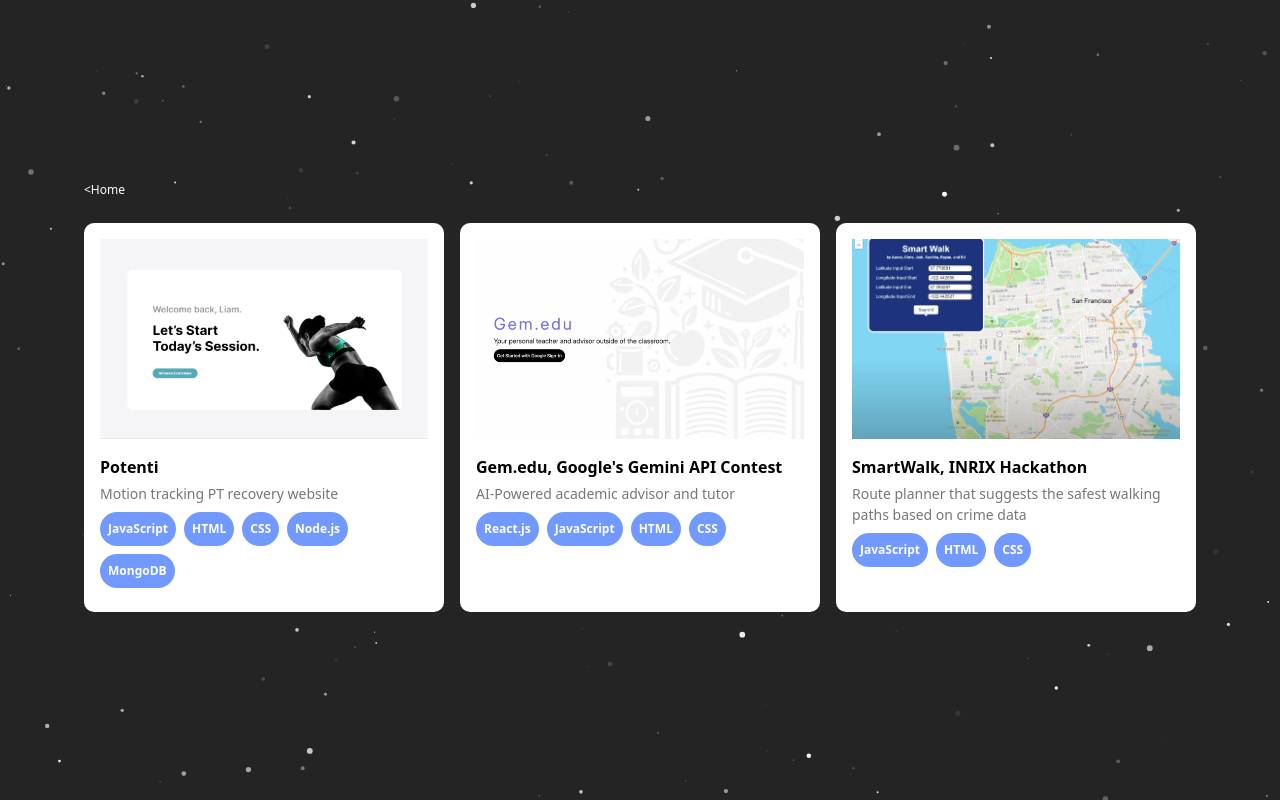
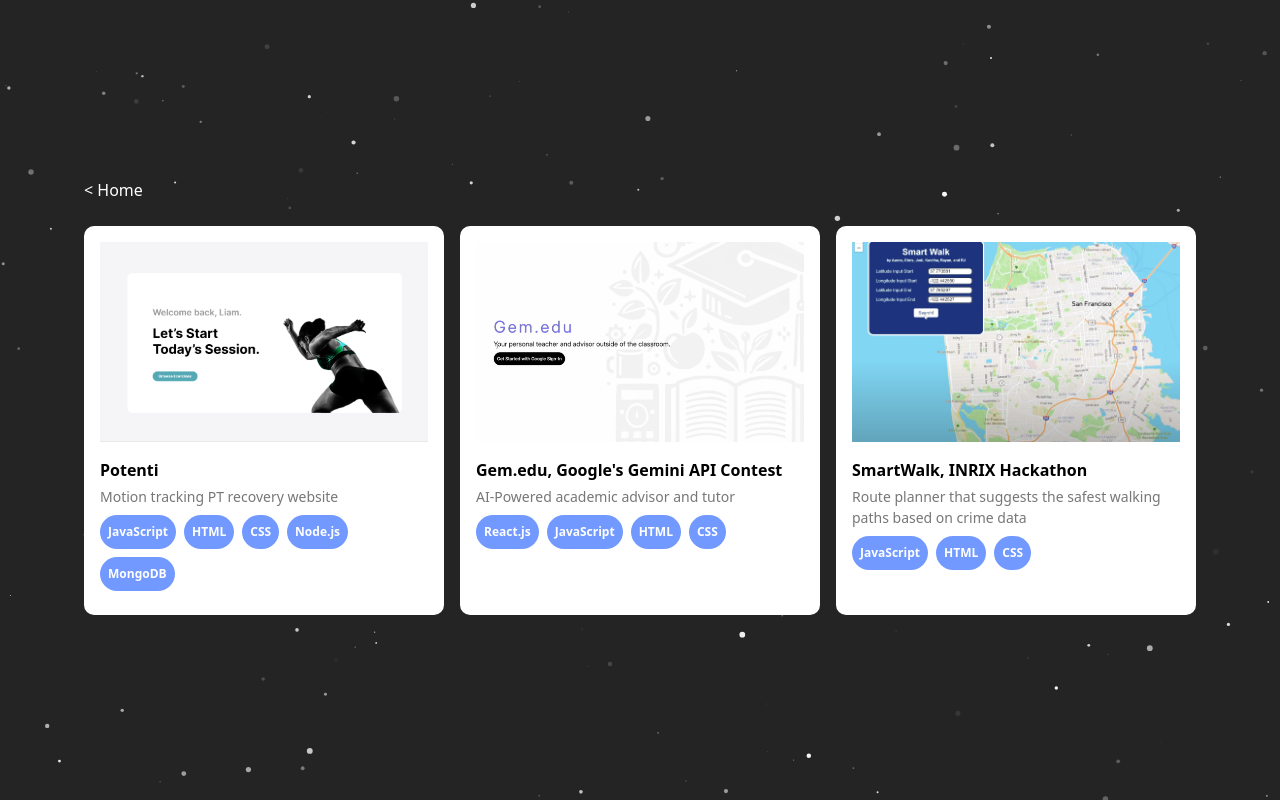
Before and after one commit to Chris-Tamayo/me, a React (Vite) app in the folder client/: page /me/projects in a window 1280 px wide. Built offline with nearby package versions, Linux system fonts and the light colour scheme.

Commit message:
Add home button on projects page

```diff
--- a/client/src/pages/ProjectPage.css
+++ b/client/src/pages/ProjectPage.css
@@ -2,3 +2,15 @@
   max-width: 1440px;
   z-index: 1;
 }
+
+.home-button {
+  font-size: 16px;
+}
+
+.home-button:hover {
+  cursor: pointer;
+}
+
+.home-button:hover .home-span {
+  text-decoration: underline;
+}
--- a/client/src/pages/ProjectPage.jsx
+++ b/client/src/pages/ProjectPage.jsx
@@ -3,11 +3,16 @@
 import gem from "../assets/gem-edu.png";
 import smartwalk from "../assets/smartwalk.png";
 import "../pages/ProjectPage.css";
+import { useNavigate } from "react-router-dom";
 
 const ProjectsPage = () => {
+  const navigate = useNavigate();
+
   return (
     <div className="d-flex flex-column projects-container">
-      <p className="px-2">&lt;Home</p>
+      <p className="px-2 home-button" onClick={() => navigate("/")}>
+        &lt;&#9;<span className="home-span">Home</span>
+      </p>
       <div className="d-flex justify-content-center align-items-center flex-wrap">
         <Project
           name="Potenti"
```
